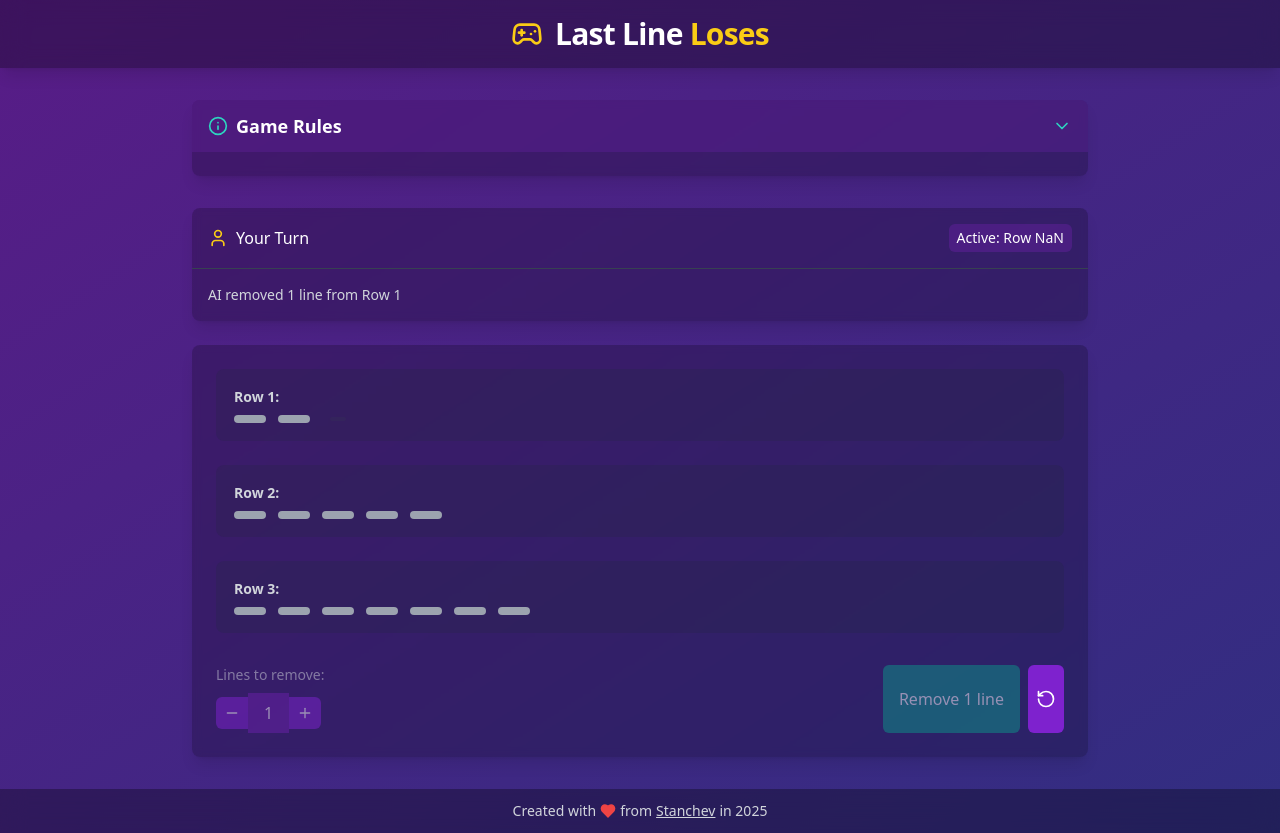
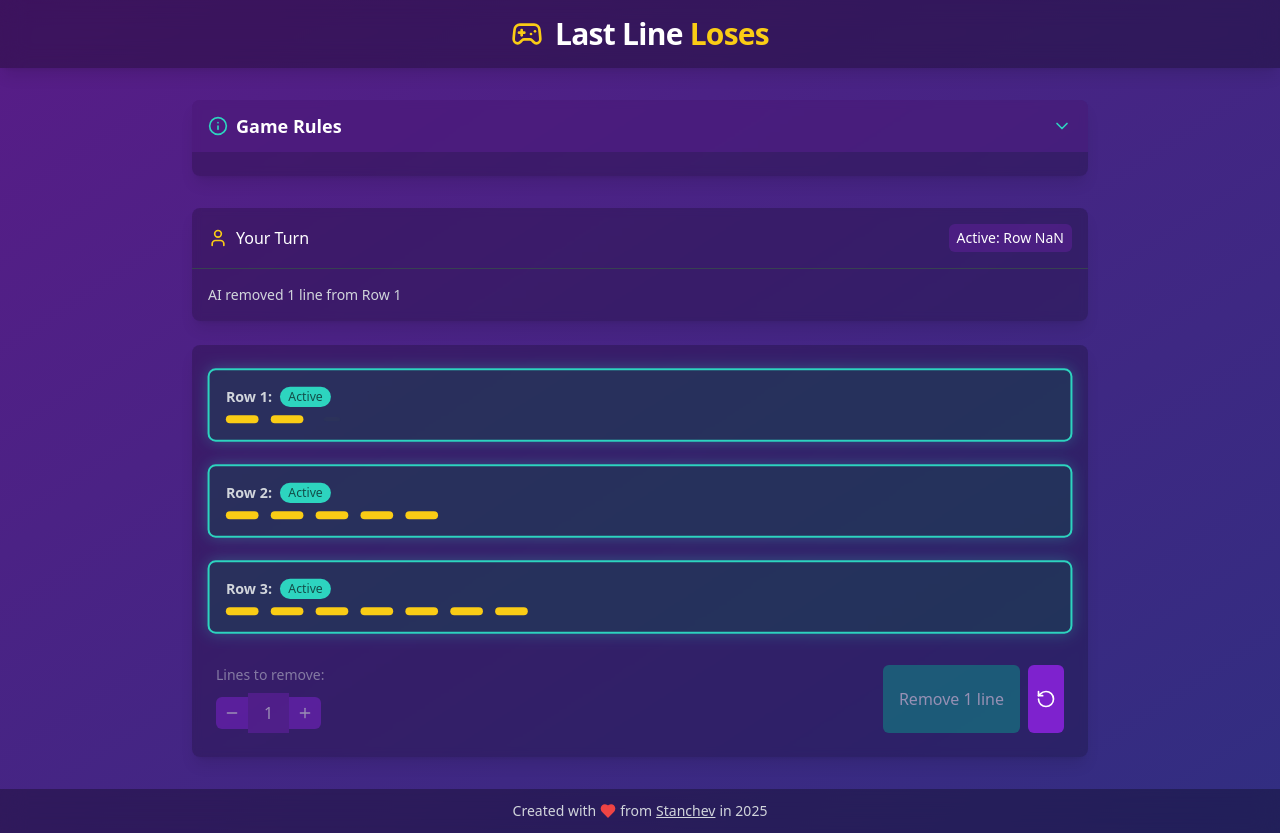
Before and after one commit to stantchev/Last-One-Loses, a React (Vite) app: page / in a window 1280 px wide. Built offline with nearby package versions, Linux system fonts and the light colour scheme.

Commit message:
Update GameBoard.tsx

```diff
--- a/src/components/GameBoard.tsx
+++ b/src/components/GameBoard.tsx
@@ -1,4 +1,4 @@
-import React, { useState } from 'react';
+import React from 'react';
 import { useGame } from '../context/GameContext';
 import GameStatus from './GameStatus';
 import LineRow from './LineRow';
@@ -6,7 +6,7 @@ import GameControls from './GameControls';
 import { Sparkles } from 'lucide-react';
 
 const GameBoard: React.FC = () => {
-  const { state, removeLines, resetGame } = useGame();
+  const { state, resetGame } = useGame();
 
   return (
     <div className="w-full">
@@ -19,7 +19,7 @@ const GameBoard: React.FC = () => {
               key={rowIndex}
               rowIndex={rowIndex}
               lineCount={lineCount}
-              isActive={rowIndex === state.activeRowIndex && !state.gameOver}
+              isActive={!state.gameOver && lineCount > 0}
               isCompleted={lineCount === 0}
             />
           ))}
```
